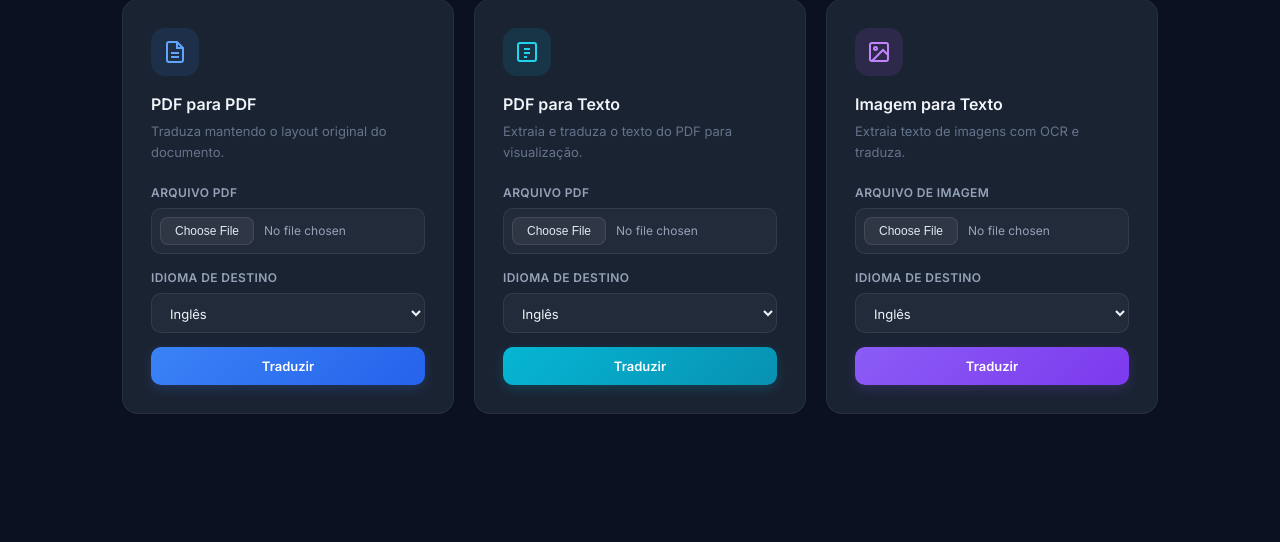
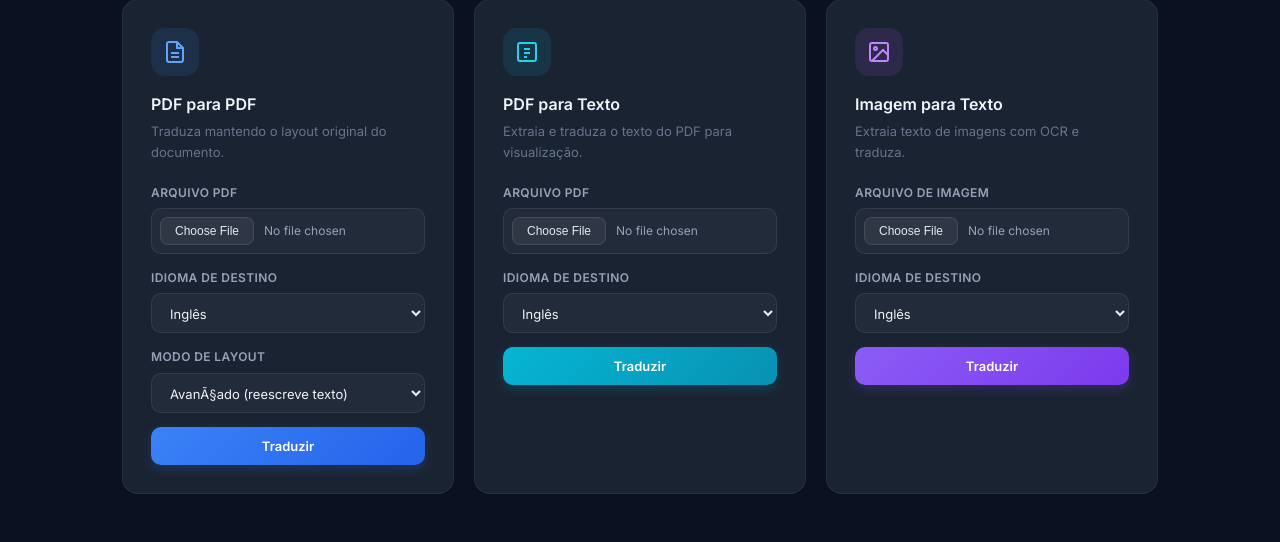
Before and after one commit to IsaacLusca/PDFTranslate, a Flask app: page / in a window 1280 px wide. Shown: the part 342-884 px from the top of the page. Before the commit the page ends 756 px from the top, so only its background shows below. Run offline with Flask 3, Linux system fonts and the light colour scheme.

Commit message:
Expose PDF layout strategy selection
Add a PDF layout mode selector to the PDF-to-PDF form and route requests to either the advanced redaction-based translator or the overlay-mask visual translator. The output filename records the selected strategy.

```diff
--- a/app/routes.py
+++ b/app/routes.py
@@ -6,7 +6,7 @@ from langdetect import detect
 from deep_translator import GoogleTranslator
 
 from app.utils import extract_text_from_pdf, translate_text_list, extract_and_translate_pdf, generate_pdf_from_text
-from app.utils import translate_image_text, extract_text_from_image, translate_pdf_preserving_layout
+from app.utils import translate_image_text, extract_text_from_image, translate_pdf_preserving_layout, translate_pdf_with_overlay_mask
 
 main = Blueprint('main', __name__)
 
@@ -62,10 +62,14 @@ def translate_to_pdf():
     output_path = None
     try:
         target_lang = request.form['language']
-        translated_doc = translate_pdf_preserving_layout(filepath, target_lang)
+        pdf_mode = request.form.get('pdf_mode', 'advanced')
+        if pdf_mode == 'mask':
+            translated_doc = translate_pdf_with_overlay_mask(filepath, target_lang)
+        else:
+            translated_doc = translate_pdf_preserving_layout(filepath, target_lang)
 
         filename = os.path.splitext(file.filename)[0]
-        output_filename = f"{filename}_translated_{target_lang}.pdf"
+        output_filename = f"{filename}_translated_{target_lang}_{pdf_mode}.pdf"
         output_path = os.path.join(TEMP_DIR, output_filename)
         translated_doc.save(output_path, garbage=4, deflate=True)
         translated_doc.close()
--- a/app/templates/index.html
+++ b/app/templates/index.html
@@ -37,6 +37,13 @@
             <option value="pt">Português</option>
             <option value="es">Espanhol</option>
             <option value="ru">Russo</option>
+          </select>
+        </div>
+        <div class="input-group">
+          <label for="pdf_mode">Modo de layout</label>
+          <select id="pdf_mode" name="pdf_mode" required>
+            <option value="advanced">AvanÃ§ado (reescreve texto)</option>
+            <option value="mask">MÃ¡scara visual</option>
           </select>
         </div>
         <button type="submit" class="btn btn-blue">Traduzir</button>
```
